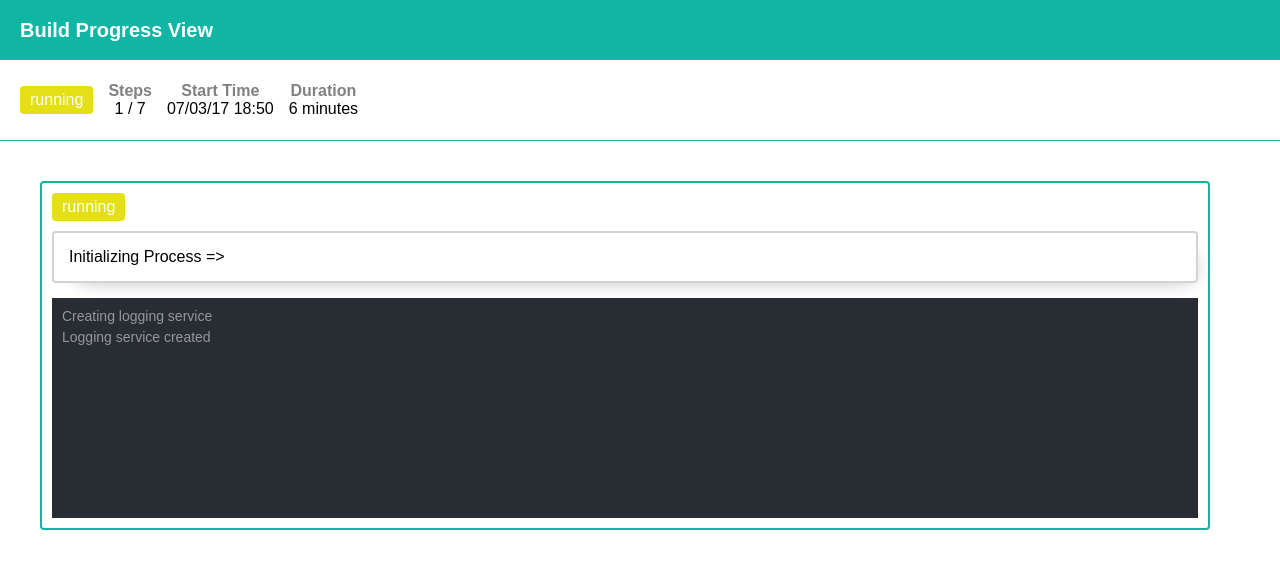
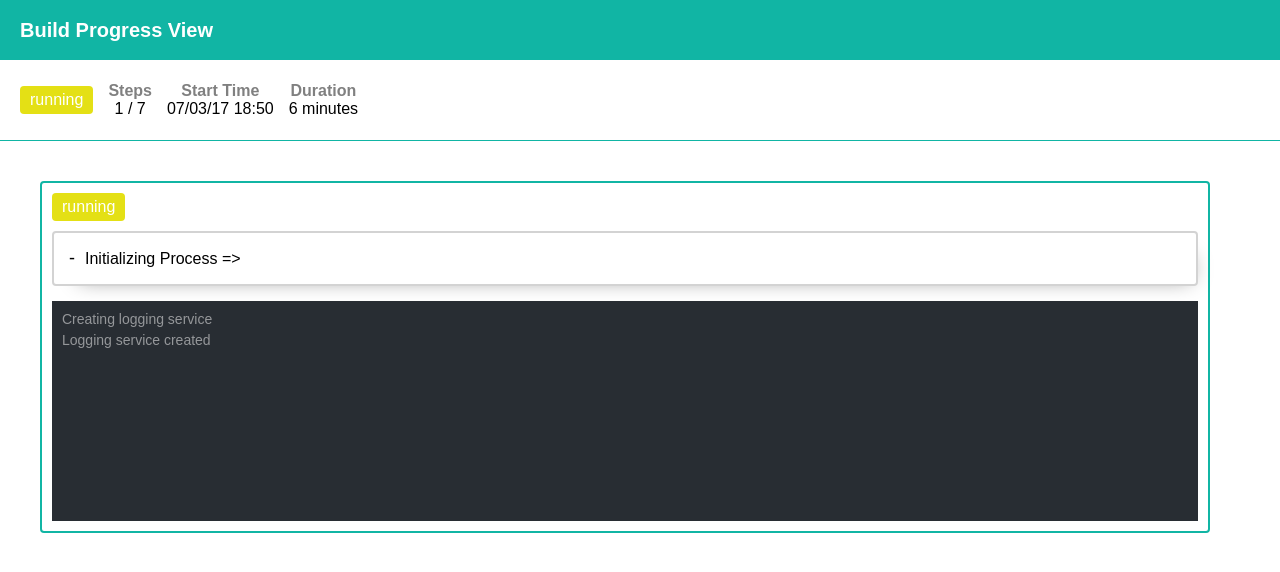
Before and after one commit to liorEhrlich/log-viewer, a React (Create React App) app: page / in a window 1280 px wide. Shown: the top 572 px of the page. Built offline with nearby package versions, Linux system fonts and the light colour scheme.

Commit message:
add option to minimize logs

```diff
--- a/src/Step.js
+++ b/src/Step.js
@@ -6,6 +6,7 @@ import StatusLabel from "./StatusLabel";
 
 const Step = ({ step, onStepComplete }) => {
   const [stepStatus, setStepStatus] = useState(STEP_STATUSES["running"]);
+  const [areLogsMinimized, setAreLogsMinimized] = useState(false);
 
   const onStepCompleteUpdateStatus = () => {
       onStepComplete();
@@ -13,11 +14,20 @@ const Step = ({ step, onStepComplete }) => {
   };
   return (
     <Wrapper>
-      <StatusLabel status={STEP_STATUSES[stepStatus]}>
-        {stepStatus}
-      </StatusLabel>
-      <StepTitle>{step.name} =></StepTitle>
-      <StepLogs logs={step.logs} onComplete={onStepCompleteUpdateStatus} />
+      <StatusLabel status={STEP_STATUSES[stepStatus]}>{stepStatus}</StatusLabel>
+
+      <StepTitle>
+        <MinimizeLogs
+          onClick={() =>
+            setAreLogsMinimized((areLogsMinimized) => !areLogsMinimized)
+          }
+        >
+          {areLogsMinimized ? "+" : "-"}
+        </MinimizeLogs>
+        {step.name} =>
+      </StepTitle>
+
+      <StepLogs logs={step.logs} onComplete={onStepCompleteUpdateStatus} isMinimized={areLogsMinimized}/>
     </Wrapper>
   );
 };
@@ -35,6 +45,13 @@ const Wrapper = styled.div`
   }
 `;
 
+const MinimizeLogs = styled.div`
+  display: inline-block;
+  margin-right: 10px;
+  font-size: 18px;
+  cursor: pointer;
+`;
+
 const StepTitle = styled.div`
   white-space: nowrap;
   margin-bottom: 15px;
--- a/src/StepLogs.js
+++ b/src/StepLogs.js
@@ -3,7 +3,7 @@ import styled from "styled-components";
 
 import streamLogs from "./utils/mockStreamLogsUtil";
 
-const StepLogs = ({ logs, onComplete }) => {
+const StepLogs = ({ logs, onComplete, isMinimized }) => {
   const [shownLogs, setShownLogs] = useState([]);
   const [newLog, setNewLog] = useState("");
 
@@ -33,7 +33,7 @@ const StepLogs = ({ logs, onComplete }) => {
   );
 
   return (
-    <Wrapper>
+    <Wrapper isMinimized={isMinimized}>
       {shownLogs.map((log, index) => (
         <Log key={`${log} ${index}`}>{log}</Log>
       ))}
@@ -46,6 +46,7 @@ const Wrapper = styled.div`
   height: 200px;
   overflow-y: scroll;
   padding: 10px;
+  display: ${(props) => (props.isMinimized ? "none" : "block")};
 `;
 
 const Log = styled.div`
```
